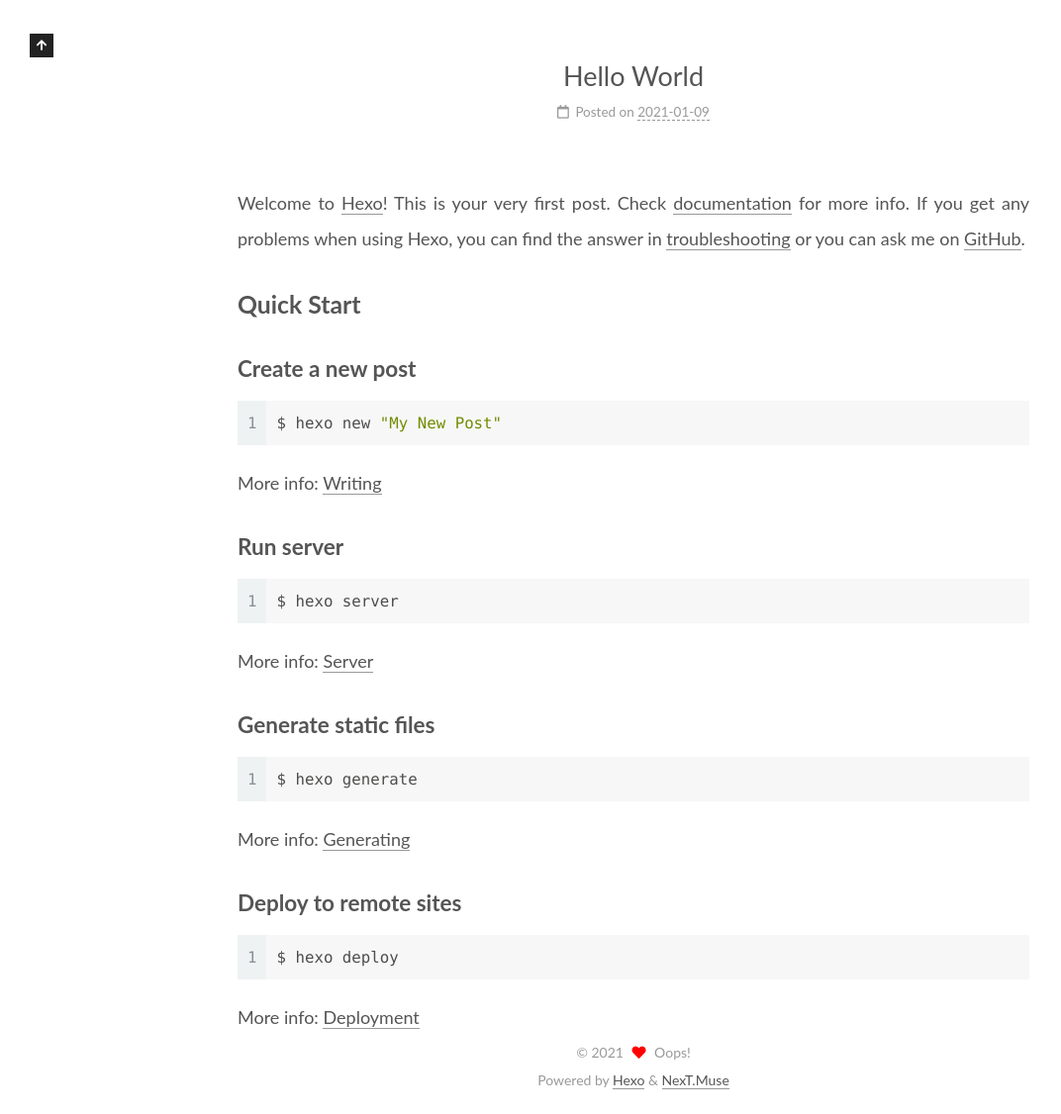
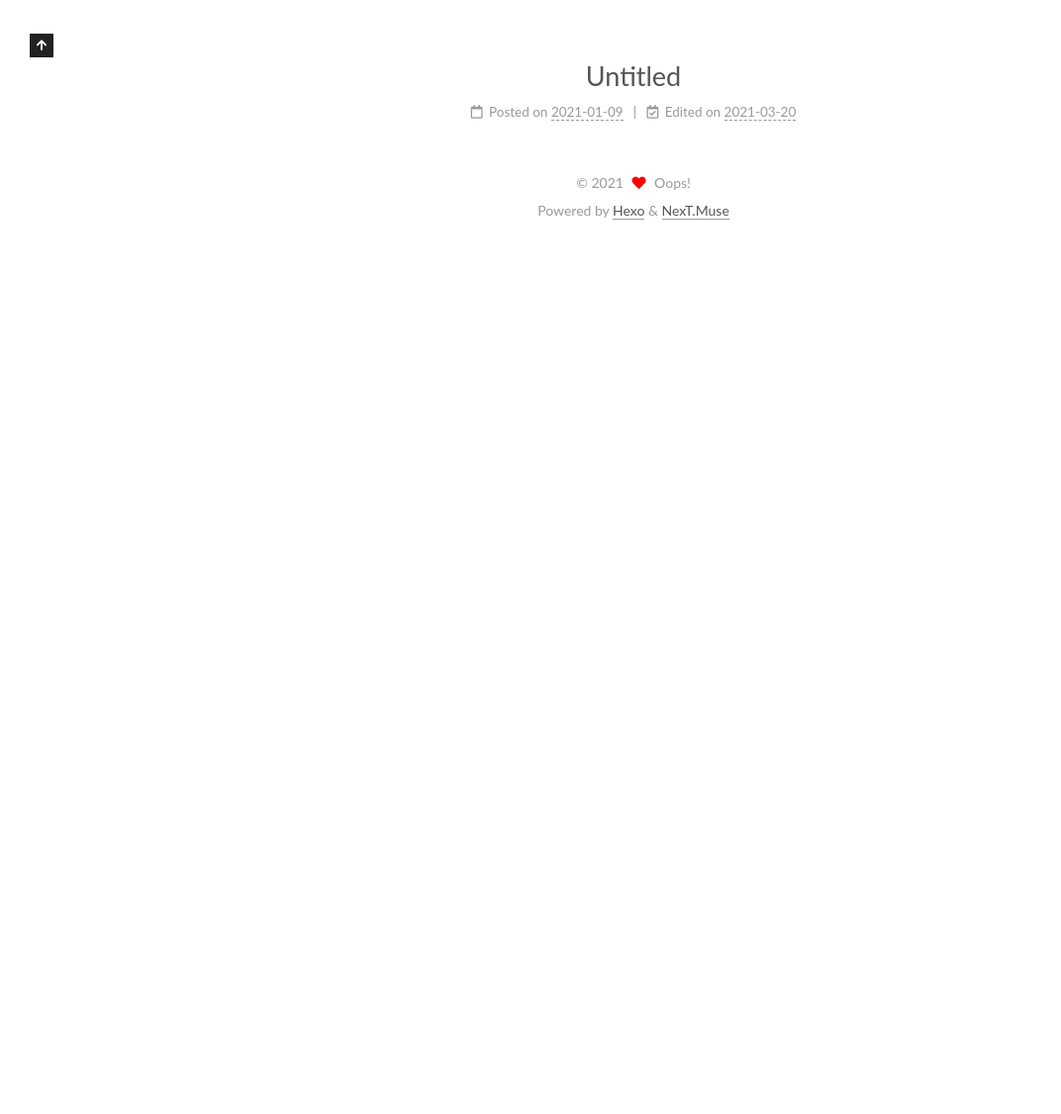
Before and after one commit to WUZHANGCHI/WUZHANGCHI.github.io, a plain HTML site: page index.html in a window 1280 px wide. Shown: the part 842-1968 px from the top of the page at 99% size, without its empty margins (0-1072 px from the left). After the commit the page ends 1089 px from the top, so only its background shows below. Drawn offline with Linux system fonts and the light colour scheme.

Commit message:
Site updated: 2021-03-20 15:34:54

```diff
--- a/index.html
+++ b/index.html
@@ -274,7 +274,7 @@
       <header class="post-header">
         <h2 class="post-title" itemprop="name headline">
 
-            <a href="/2021/01/09/hello-world/" class="post-title-link" itemprop="url">Hello World</a>
+            <a href="/2021/01/09/hello-world/" class="post-title-link" itemprop="url">Untitled</a>
         </h2>
 
         <div class="post-meta">
@@ -286,6 +286,13 @@
 
               <time title="Created: 2021-01-09 15:11:15" itemprop="dateCreated datePublished" datetime="2021-01-09T15:11:15+08:00">2021-01-09</time>
             </span>
+              <span class="post-meta-item">
+                <span class="post-meta-item-icon">
+                  <i class="far fa-calendar-check"></i>
+                </span>
+                <span class="post-meta-item-text">Edited on</span>
+                <time title="Modified: 2021-03-20 15:32:07" itemprop="dateModified" datetime="2021-03-20T15:32:07+08:00">2021-03-20</time>
+              </span>
 
 
 
@@ -298,15 +305,6 @@
     <div class="post-body" itemprop="articleBody">
 
 
-          <p>Welcome to <a target="_blank" rel="noopener" href="https://hexo.io/">Hexo</a>! This is your very first post. Check <a target="_blank" rel="noopener" href="https://hexo.io/docs/">documentation</a> for more info. If you get any problems when using Hexo, you can find the answer in <a target="_blank" rel="noopener" href="https://hexo.io/docs/troubleshooting.html">troubleshooting</a> or you can ask me on <a target="_blank" rel="noopener" href="https://github.com/hexojs/hexo/issues">GitHub</a>.</p>
-<h2 id="Quick-Start"><a href="#Quick-Start" class="headerlink" title="Quick Start"></a>Quick Start</h2><h3 id="Create-a-new-post"><a href="#Create-a-new-post" class="headerlink" title="Create a new post"></a>Create a new post</h3><figure class="highlight bash"><table><tr><td class="gutter"><pre><span class="line">1</span><br></pre></td><td class="code"><pre><span class="line">$ hexo new <span class="string">&quot;My New Post&quot;</span></span><br></pre></td></tr></table></figure>
-<p>More info: <a target="_blank" rel="noopener" href="https://hexo.io/docs/writing.html">Writing</a></p>
-<h3 id="Run-server"><a href="#Run-server" class="headerlink" title="Run server"></a>Run server</h3><figure class="highlight bash"><table><tr><td class="gutter"><pre><span class="line">1</span><br></pre></td><td class="code"><pre><span class="line">$ hexo server</span><br></pre></td></tr></table></figure>
-<p>More info: <a target="_blank" rel="noopener" href="https://hexo.io/docs/server.html">Server</a></p>
-<h3 id="Generate-static-files"><a href="#Generate-static-files" class="headerlink" title="Generate static files"></a>Generate static files</h3><figure class="highlight bash"><table><tr><td class="gutter"><pre><span class="line">1</span><br></pre></td><td class="code"><pre><span class="line">$ hexo generate</span><br></pre></td></tr></table></figure>
-<p>More info: <a target="_blank" rel="noopener" href="https://hexo.io/docs/generating.html">Generating</a></p>
-<h3 id="Deploy-to-remote-sites"><a href="#Deploy-to-remote-sites" class="headerlink" title="Deploy to remote sites"></a>Deploy to remote sites</h3><figure class="highlight bash"><table><tr><td class="gutter"><pre><span class="line">1</span><br></pre></td><td class="code"><pre><span class="line">$ hexo deploy</span><br></pre></td></tr></table></figure>
-<p>More info: <a target="_blank" rel="noopener" href="https://hexo.io/docs/one-command-deployment.html">Deployment</a></p>
 
 
     </div>
```
Also changed, not shown: 2021/01/09/hello-world/index.html (+12 -17 lines), 2021/01/09/hello/index.html (+2 -2 lines), archives/2021/01/index.html (+1 -1 lines), archives/2021/index.html (+1 -1 lines), archives/index.html (+1 -1 lines).
